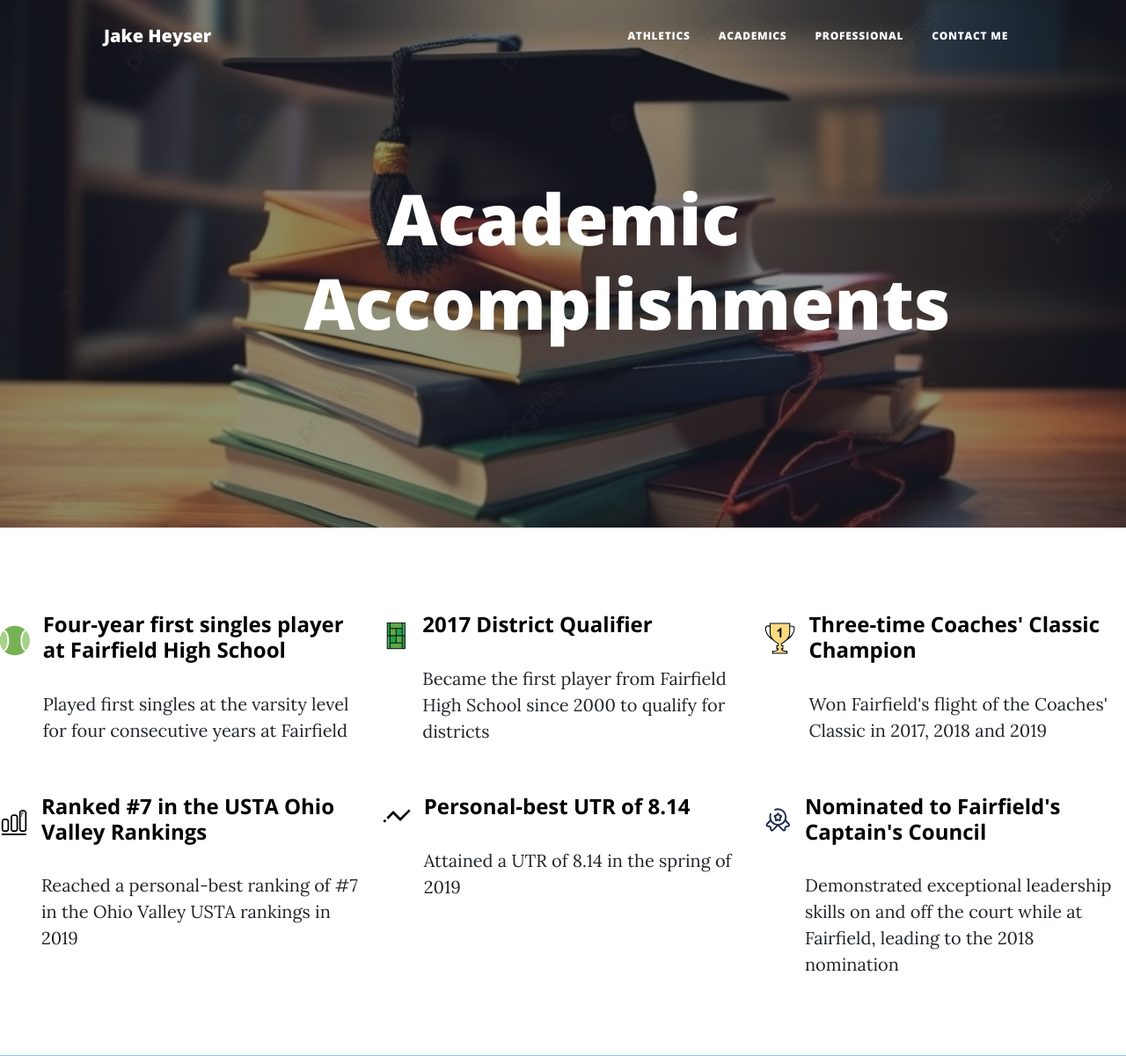
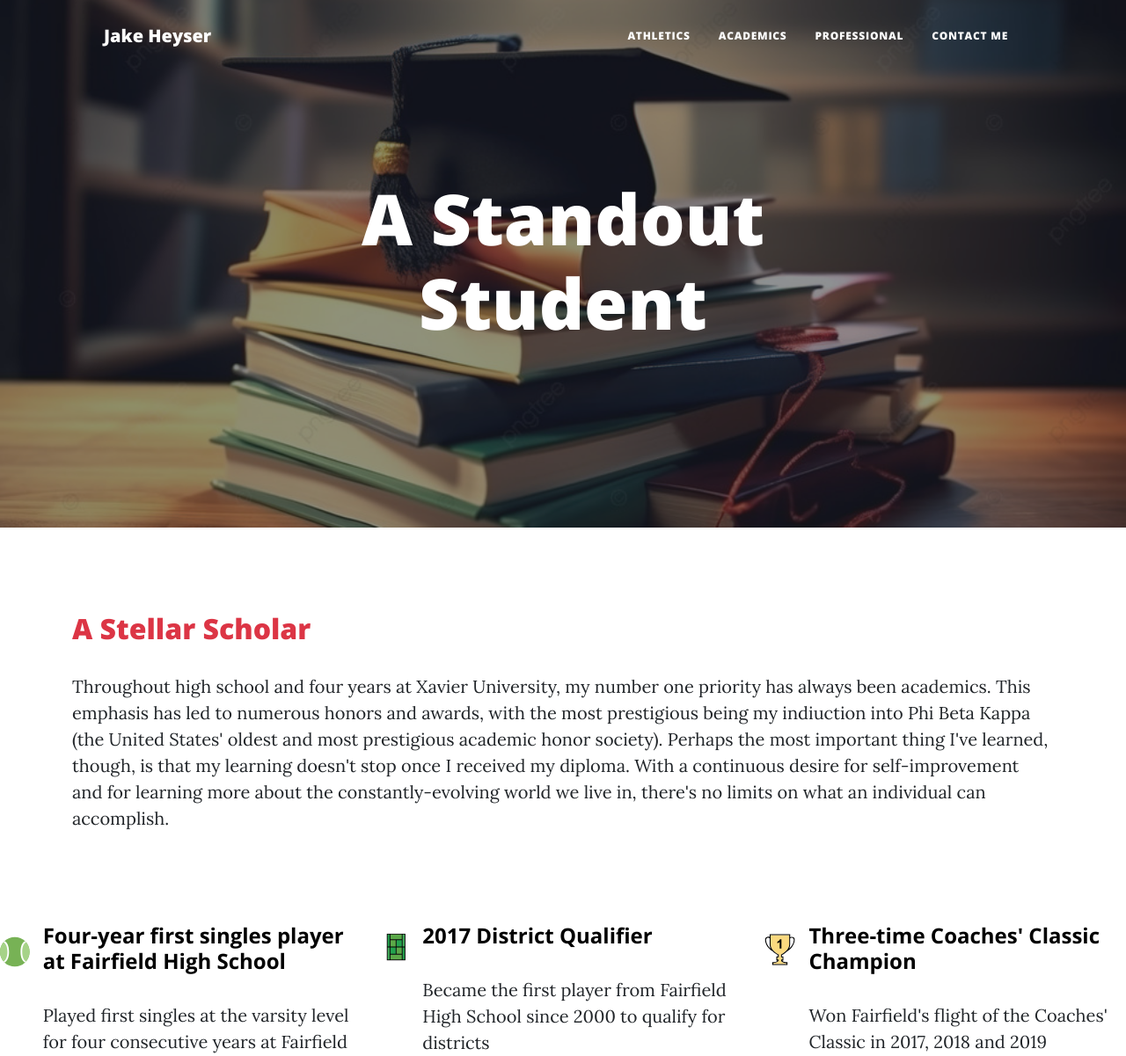
Before and after one commit to heyserj/Online-Python-Course-Projects, a Flask app: page /academics in a window 1280 px wide. Shown: the top 1201 px of the page at 88% size. Run offline with Flask 3, Linux system fonts and the light colour scheme; some libraries are stand-ins or nearby versions.

Commit message:
Updating page headers and adding academic page's text in the body

```diff
--- a/day-83-personal-website/templates/academics.html
+++ b/day-83-personal-website/templates/academics.html
@@ -9,25 +9,28 @@
     <div class="row gx-4 gx-lg-5 justify-content-center">
       <div class="col-md-10 col-lg-8 col-xl-7">
         <div class="site-heading">
-          <h1>Academic Accomplishments</h1>
+          <h1>A Standout Student</h1>
         </div>
       </div>
     </div>
   </div>
 </header>
 
-<!-- <div class="container pt-5 my-4">
+<div class="container pt-5 my-4">
     <div class="row align-items-center">
         <div class="col d-flex align-items-start">
             <div>
-                <h3 class="fs-2 text-success">One-Man Wrecking Crew</h3>
-                <p>While I have experience playing many different sports, tennis has always been at the center of my atheltic success. Whether it was during my freshman season when I earned the nickname "Freshman Phenom" or at the end of my senior year when I won
-                    Coaches' Classic tournament for the third consecutive season, victories on the court have come consistently for me...but not without putting in a lot of hard work and hours training. When discipline and hard work collide, anything is possible on the court.
+                <h3 class="fs-2 text-danger">A Stellar Scholar</h3>
+                <p>Throughout high school and four years at Xavier University, my number one priority has always been academics. This emphasis has led
+                    to numerous honors and awards, with the most prestigious being my indiuction into Phi Beta Kappa (the United States' oldest and most
+                    prestigious academic honor society). Perhaps the most important thing I've learned, though, is that my learning doesn't stop once
+                    I received my diploma. With a continuous desire for self-improvement and for learning more about the constantly-evolving world
+                    we live in, there's no limits on what an individual can accomplish.
                 </p>
             </div>
         </div>
     </div>
-</div> -->
+</div>
 
 
 
--- a/day-83-personal-website/templates/athletics.html
+++ b/day-83-personal-website/templates/athletics.html
@@ -21,7 +21,7 @@
     <div class="row align-items-center">
         <div class="col d-flex align-items-start">
             <div>
-                <h3 class="fs-2 text-success">One-Man Wrecking Crew</h3>
+                <h3 class="fs-2 text-success">A One-Man Wrecking Crew</h3>
                 <p>While I have experience playing many different sports, tennis has always been at the center of my atheltic success. Whether it was during my freshman season when I earned the nickname "Freshman Phenom" or at the end of my senior year when I won
                     Coaches' Classic tournament for the third consecutive season, victories on the court have come consistently for me...but not without putting in a lot of hard work and hours training. When discipline and hard work collide, anything is possible on the court.
                 </p>
```
